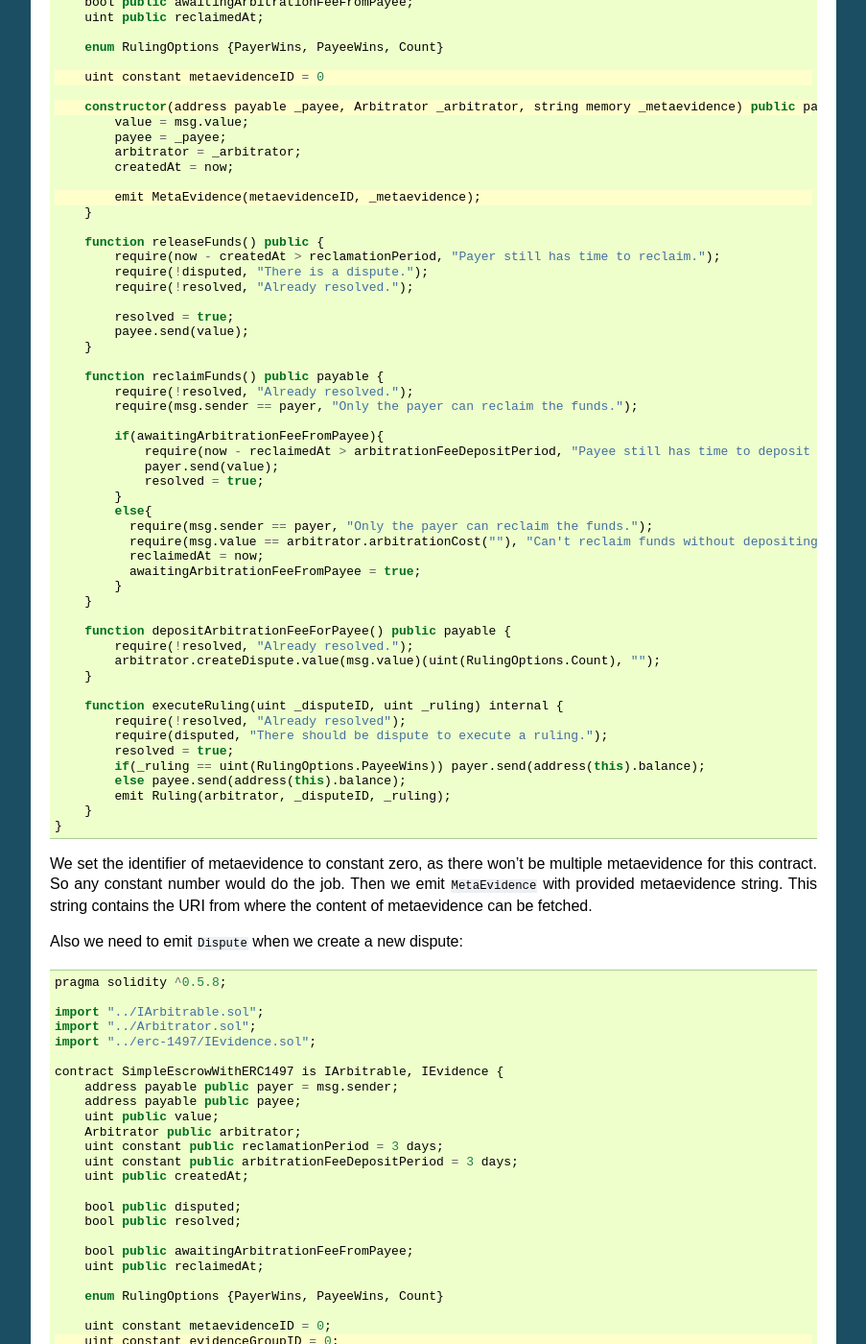
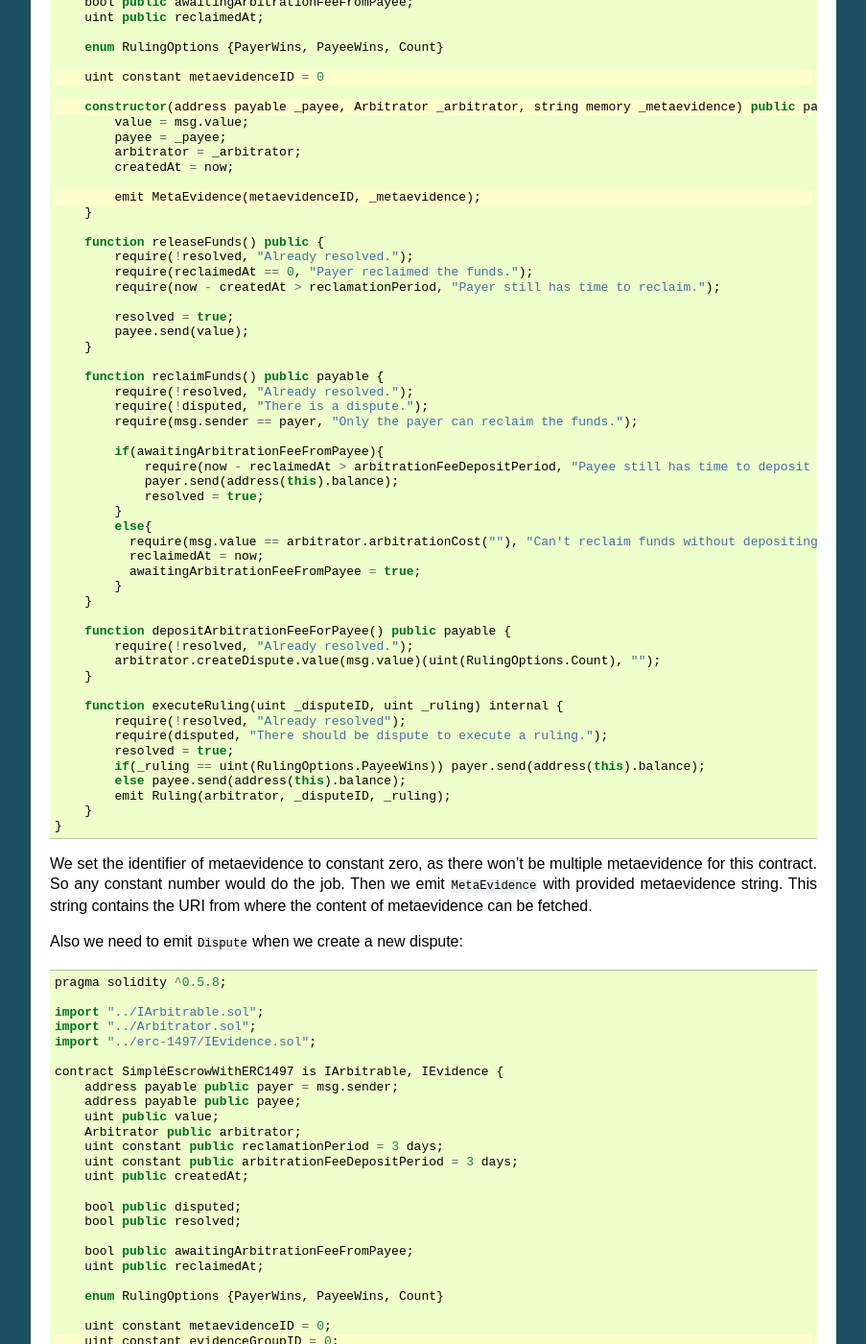
Before and after one commit to kleros/erc-792, a Sphinx documentation site: the page built from docs/erc-1497.rst, in a window 1280 px wide and 1400 px high, scrolled down 3644 px. Shown: the whole window at 96% size, without its empty margins (198-1101 px from the left). Built offline with Sphinx 7.4.7, drawn with Linux system fonts in a browser that asks for light colours; some of the changed text lies outside the part shown.

Commit message:
fix(erc-1497): source code

```diff
--- a/docs/erc-1497.rst
+++ b/docs/erc-1497.rst
@@ -164,15 +164,15 @@ Now, first lets's implement `IEvidence`:
 
       function reclaimFunds() public payable {
           require(!resolved, "Already resolved.");
+          require(!disputed, "There is a dispute.");
           require(msg.sender == payer, "Only the payer can reclaim the funds.");
 
           if(awaitingArbitrationFeeFromPayee){
               require(now - reclaimedAt > arbitrationFeeDepositPeriod, "Payee still has time to deposit arbitration fee.");
-              payer.send(value);
+              payer.send(address(this).balance);
               resolved = true;
           }
           else{
-            require(msg.sender == payer, "Only the payer can reclaim the funds.");
             require(msg.value == arbitrator.arbitrationCost(""), "Can't reclaim funds without depositing arbitration fee.");
             reclaimedAt = now;
             awaitingArbitrationFeeFromPayee = true;
@@ -235,9 +235,9 @@ And then, we will get rid of ``string agreement``. Instead we need a ``string me
       }
 
       function releaseFunds() public {
+          require(!resolved, "Already resolved.");
+          require(reclaimedAt == 0, "Payer reclaimed the funds.");
           require(now - createdAt > reclamationPeriod, "Payer still has time to reclaim.");
-          require(!disputed, "There is a dispute.");
-          require(!resolved, "Already resolved.");
 
           resolved = true;
           payee.send(value);
@@ -245,15 +245,15 @@ And then, we will get rid of ``string agreement``. Instead we need a ``string me
 
       function reclaimFunds() public payable {
           require(!resolved, "Already resolved.");
+          require(!disputed, "There is a dispute.");
           require(msg.sender == payer, "Only the payer can reclaim the funds.");
 
           if(awaitingArbitrationFeeFromPayee){
               require(now - reclaimedAt > arbitrationFeeDepositPeriod, "Payee still has time to deposit arbitration fee.");
-              payer.send(value);
+              payer.send(address(this).balance);
               resolved = true;
           }
           else{
-            require(msg.sender == payer, "Only the payer can reclaim the funds.");
             require(msg.value == arbitrator.arbitrationCost(""), "Can't reclaim funds without depositing arbitration fee.");
             reclaimedAt = now;
             awaitingArbitrationFeeFromPayee = true;
@@ -319,9 +319,9 @@ Also we need to emit ``Dispute`` when we create a new dispute:
       }
 
       function releaseFunds() public {
+          require(!resolved, "Already resolved.");
+          require(reclaimedAt == 0, "Payer reclaimed the funds.");
           require(now - createdAt > reclamationPeriod, "Payer still has time to reclaim.");
-          require(!disputed, "There is a dispute.");
-          require(!resolved, "Already resolved.");
 
           resolved = true;
           payee.send(value);
@@ -329,15 +329,15 @@ Also we need to emit ``Dispute`` when we create a new dispute:
 
       function reclaimFunds() public payable {
           require(!resolved, "Already resolved.");
+          require(!disputed, "There is a dispute.");
           require(msg.sender == payer, "Only the payer can reclaim the funds.");
 
           if(awaitingArbitrationFeeFromPayee){
               require(now - reclaimedAt > arbitrationFeeDepositPeriod, "Payee still has time to deposit arbitration fee.");
-              payer.send(value);
+              payer.send(address(this).balance);
               resolved = true;
           }
           else{
-            require(msg.sender == payer, "Only the payer can reclaim the funds.");
             require(msg.value == arbitrator.arbitrationCost(""), "Can't reclaim funds without depositing arbitration fee.");
             reclaimedAt = now;
             awaitingArbitrationFeeFromPayee = true;
@@ -423,7 +424,6 @@ Lastly, we need a function to let parties submit evidence:
               resolved = true;
           }
           else{
-            require(msg.sender == payer, "Only the payer can reclaim the funds.");
             require(msg.value == arbitrator.arbitrationCost(""), "Can't reclaim funds without depositing arbitration fee.");
             reclaimedAt = now;
             awaitingArbitrationFeeFromPayee = true;
```
Also changed, not shown: other parts of docs/erc-1497.rst (+2 -1 lines).
